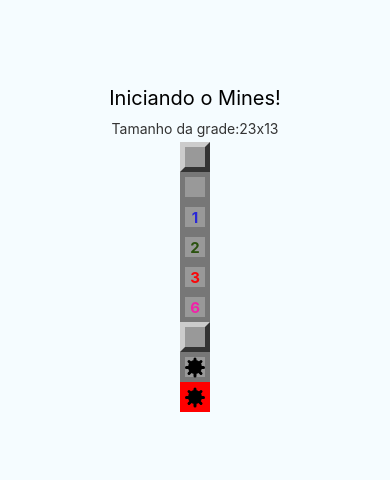
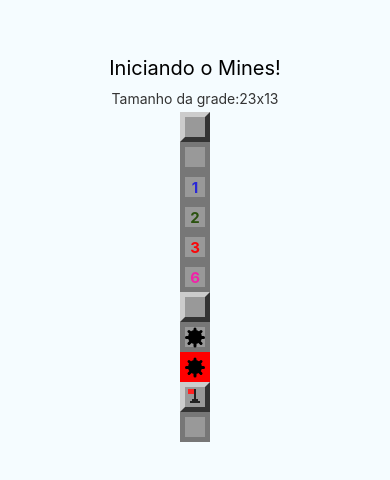
Before and after one commit to molimpio/mines, a React Native app: screen / in a window 390 px wide. Shown: the part 178-658 px from the top of the page. Built offline with nearby package versions, Linux system fonts and the light colour scheme.

Commit message:
Component Flag 01

```diff
--- a/App.js
+++ b/App.js
@@ -19,6 +19,8 @@
         <Field mined />
         <Field mined opened />
         <Field mined opened exploded />
+        <Field flagged />
+        <Field flagged opened />
       </View>
     );
   }
--- a/src/components/Field.js
+++ b/src/components/Field.js
@@ -2,14 +2,16 @@
 import { View, StyleSheet, Text } from 'react-native'
 import params from '../params'
 import Mine from './Mine'
+import Flag from './Flag'
 
 export default props => {
-    const { mined, opened, nearMines, exploded } = props
+    const { mined, opened, nearMines, exploded, flagged } = props
 
     const styleField = [styles.field]
     if (opened) styleField.push(styles.opened)
     if (exploded) styleField.push(styles.exploded)
-    if (styleField.length === 1) styleField.push(styles.regular)
+    if (flagged) styleField.push(styles.flagged)
+    if (!opened && !exploded) styleField.push(styles.regular)
 
     let color = null
     if (nearMines > 0) {
@@ -24,6 +26,7 @@
                 <Text style={[styles.label, { color: color}]}>
                     {nearMines}</Text>: false}
             {mined && opened ? <Mine /> : false}
+            {flagged && !opened ? <Flag /> : false}
         </View>
     )
 }
--- /dev/null
+++ b/src/components/Flag.js
@@ -0,0 +1,49 @@
+import React from 'react'
+import { View, StyleSheet } from 'react-native'
+
+export default props => {
+    return (
+        <View style={styles.container}>
+            <View style={styles.flagpole}></View>
+            <View style={styles.flag}></View>
+            <View style={styles.base1}></View>
+            <View style={styles.base2}></View>
+        </View>
+    )
+}
+
+const styles = StyleSheet.create({
+    container: {
+        marginTop: 2,
+    },
+    flagpole: {
+        position: 'absolute',
+        height: 14,
+        width: 2,
+        backgroundColor: '#222',
+        marginLeft: 9
+    },
+    flag: {
+        position: 'absolute',
+        height: 5,
+        width: 6,
+        backgroundColor: '#F22',
+        marginLeft: 3
+    },
+    base1: {
+        position: 'absolute',
+        height: 2,
+        width: 6,
+        backgroundColor: '#222',
+        marginLeft: 7,
+        marginTop: 10
+    },
+    base2: {
+        position: 'absolute',
+        height: 2,
+        width: 10,
+        backgroundColor: '#222',
+        marginLeft: 5,
+        marginTop: 12
+    }
+})
```
